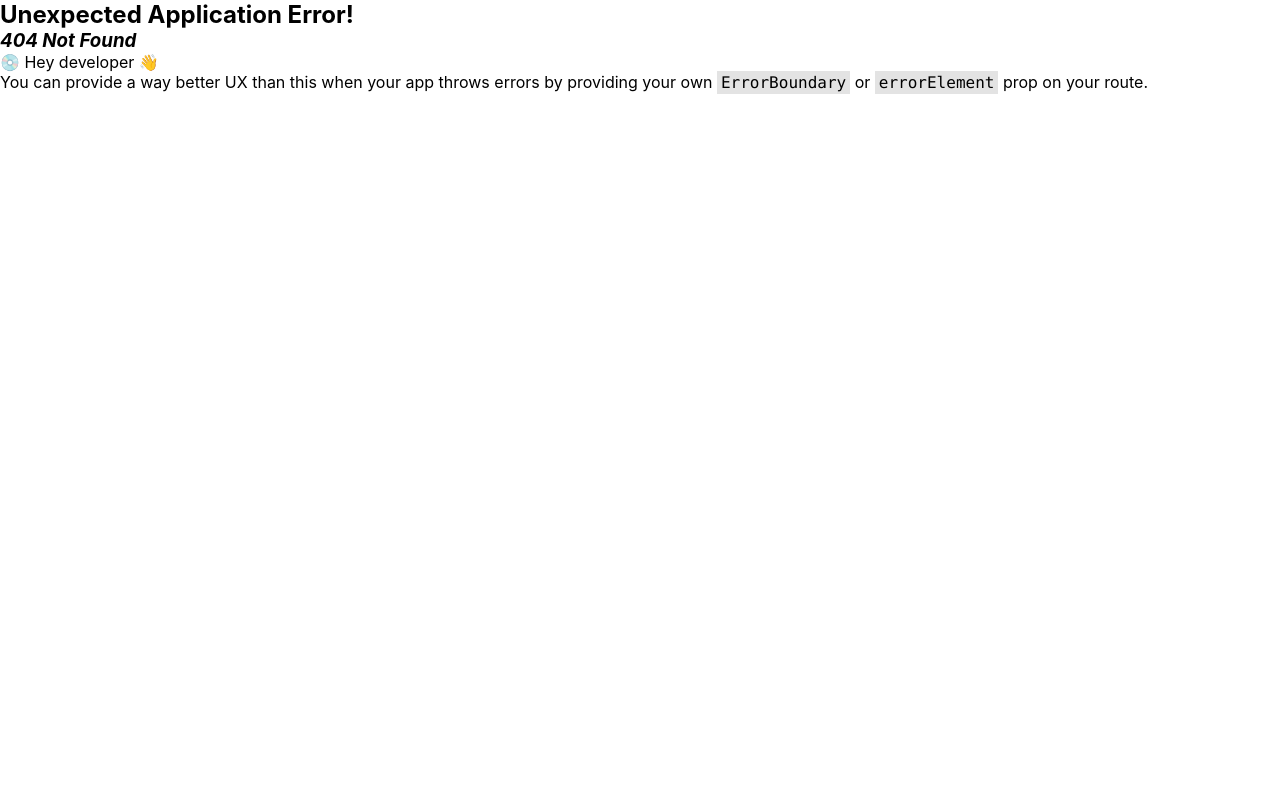
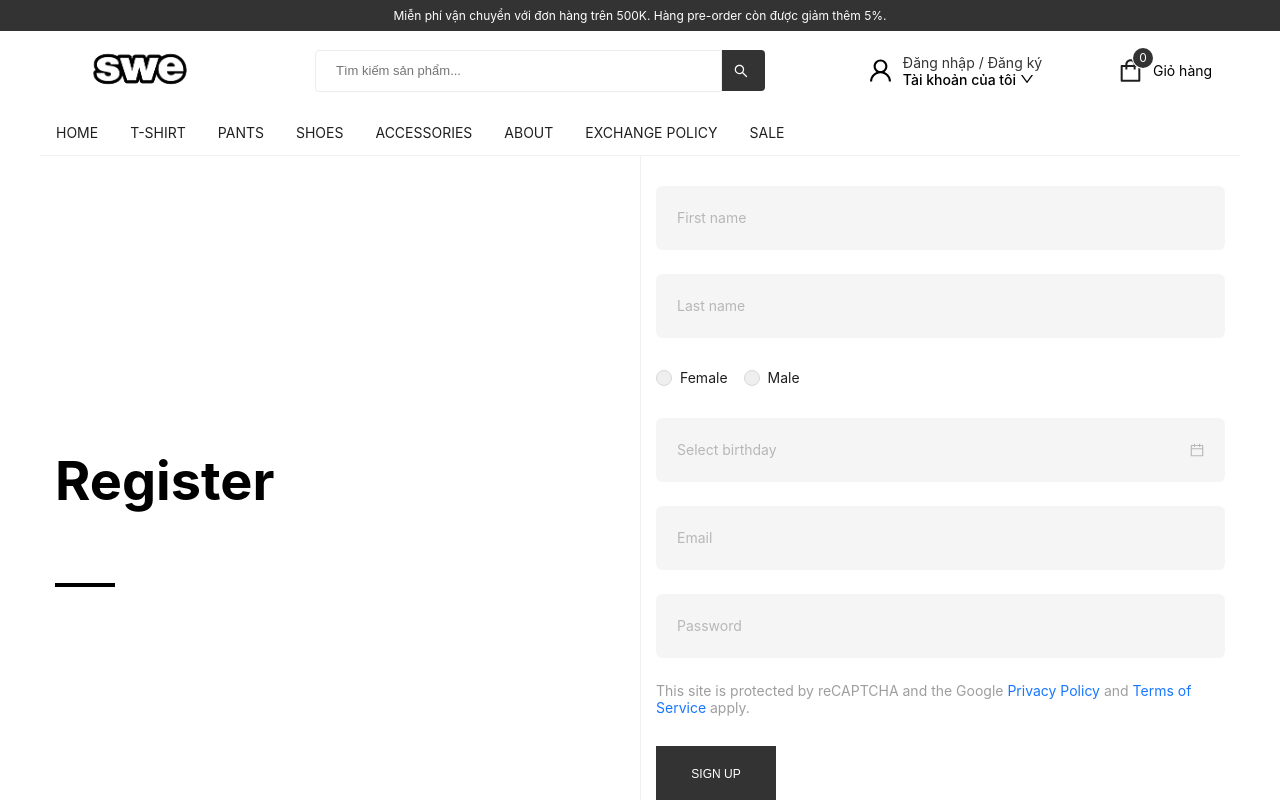
Before and after one commit to dkhannh26/SDN_FE_Group2, a React (Create React App) app: page /customer/register in a window 1280 px wide. Before the commit this address had no page. Shown: the top 800 px of the page. Built offline with nearby package versions, Linux system fonts and the light colour scheme.

Commit message:
register

```diff
--- /dev/null
+++ b/src/assets/css/register.css
@@ -0,0 +1,51 @@
+.register-input {
+    padding: 20px;
+    width: 100%;
+}
+
+.register-title {
+    font-size: 54px;
+    font-weight: 700;
+    /* position: absolute;
+    top: 50%;
+    transform: translateY(-50%); */
+}
+
+.register-title::after {
+    content: "";
+    background: #000;
+    display: block;
+    width: 60px;
+    height: 4px;
+    margin-top: 70px;
+}
+
+.register-item {
+    padding: 30px 15px;
+}
+
+.register-item:nth-child(2) {
+    border-left: 1px solid rgba(5, 5, 5, 0.06);
+    /* height: 100vh;   */
+}
+
+.ant-radio-wrapper .ant-radio-inner {
+    background-color: #EFEFEF;
+}
+
+.ant-radio-wrapper .ant-radio-checked .ant-radio-inner {
+    border-color: #EFEFEF;
+    background-color: #EFEFEF;
+}
+
+.ant-radio-wrapper .ant-radio-inner::after {
+    background-color: black;
+}
+
+.ant-radio-wrapper .ant-radio-checked .ant-radio-inner::after {
+    transform: scale(0.6);
+}
+
+.ant-input-filled:focus, .ant-picker-filled:focus, .ant-picker-filled:focus-within {
+    border-color: #EFEFEF;
+}
--- /dev/null
+++ b/src/pages/Register.js
@@ -0,0 +1,65 @@
+import React, { useState } from 'react';
+import { Button, Col, DatePicker, Form, Input, Radio, Row } from "antd";
+import '../assets/css/register.css';
+import { ArrowLeftOutlined } from '@ant-design/icons';
+
+const Register = () => {
+
+    const [componentVariant, setComponentVariant] = useState('filled');
+
+    return (
+        <Row className='container flex-center'>
+            <Col span={12} className='register-item'>
+                <h1 className='register-title'>Register</h1>
+            </Col>
+            <Col span={12} className='register-item'>
+                <Form
+                    variant={componentVariant}
+                    rules={[
+                        {
+                            required: true,
+                            message: 'Please fill out this field.',
+                        },
+                    ]}>
+                    <Form.Item>
+                        <Input placeholder='First name' className='register-input' />
+                    </Form.Item>
+                    <Form.Item>
+                        <Input placeholder='Last name' className='register-input' />
+                    </Form.Item>
+                    <Form.Item>
+                        <Radio.Group >
+                            <Radio value="Female">Female</Radio>
+                            <Radio value="Male">Male</Radio>
+                        </Radio.Group>
+                    </Form.Item>
+                    <Form.Item>
+                        <DatePicker placeholder='Select birthday' className='register-input' />
+                    </Form.Item>
+                    <Form.Item>
+                        <Input placeholder='Email' className='register-input' />
+                    </Form.Item>
+                    <Form.Item>
+                        <Input placeholder='Password' className='register-input' />
+                    </Form.Item>
+                </Form>
+                <div className='login-pop-recaptcha' style={{ fontSize: 14 }}>
+                    This site is protected by reCAPTCHA and the Google
+                    <a href="https://policies.google.com/privacy" target="_blank" rel="noreferrer"> Privacy Policy </a>
+                    and <a href="https://policies.google.com/terms" target="_blank" rel="noreferrer"> Terms of Service </a>apply.
+                </div>
+                <Row>
+                    <button className='login-pop-btn' style={{ width: 120, height: 55, marginTop: 20 }}>
+                        <span>SIGN UP</span>
+                    </button>
+                </Row>
+                <Button style={{ marginTop: 15, color: "black", padding: 0 }} type="link" >
+                    <ArrowLeftOutlined />
+                    Back to Home
+                </Button>
+            </Col>
+        </Row>
+    );
+};
+
+export default Register;
--- a/src/routes/customer.js
+++ b/src/routes/customer.js
@@ -1,9 +1,12 @@
 import React from 'react';
 import { Outlet, Route } from 'react-router-dom';
 import Layout from '../components/layout';
+import Register from '../pages/Register';
 
 export const CustomerRoutes = (
     <Route path='customer' element={<Layout />}>
+        <Route path='register' element={<Register/>}>
 
-</Route>
+        </Route>
+    </Route>
 );
```
